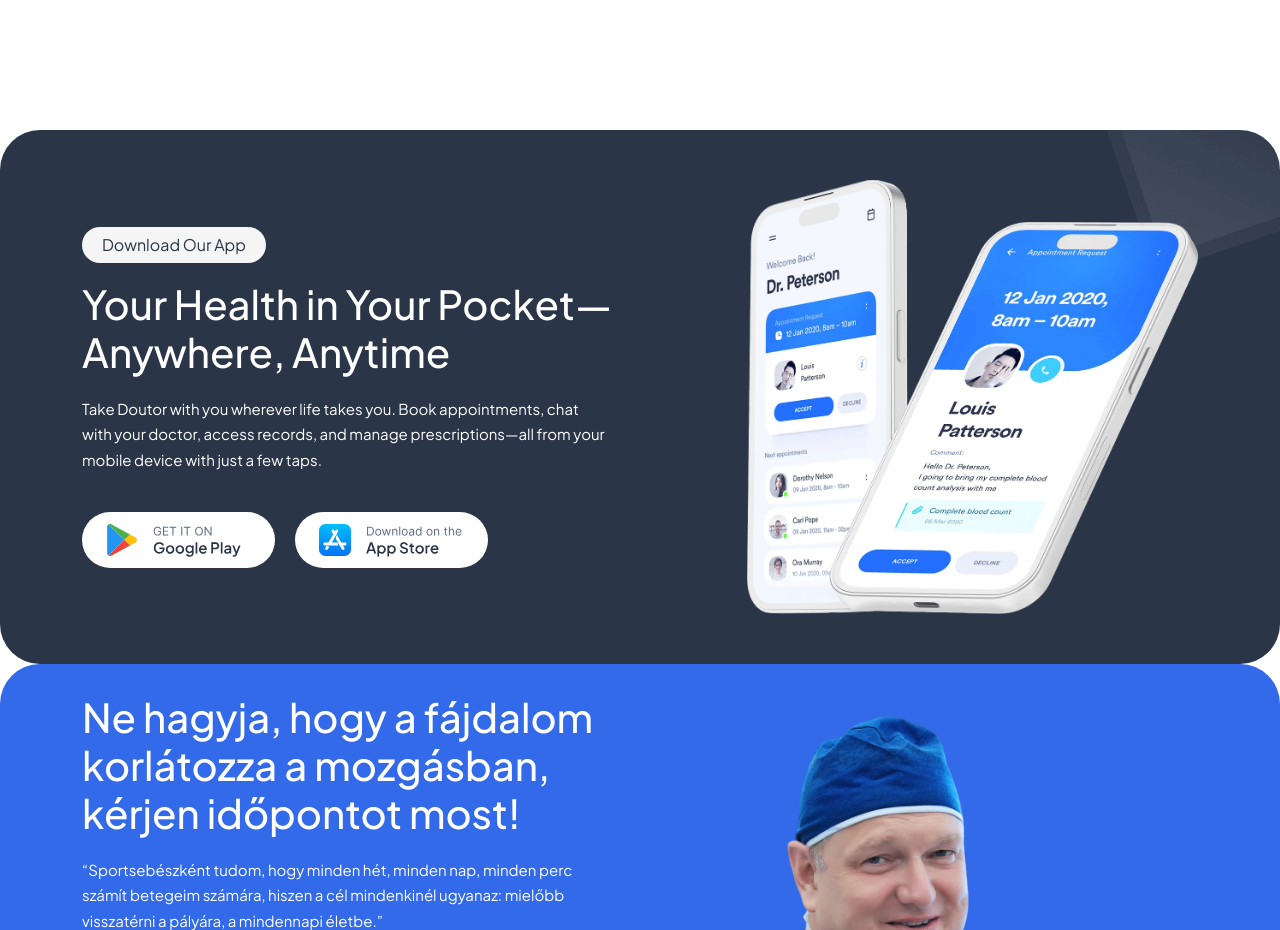
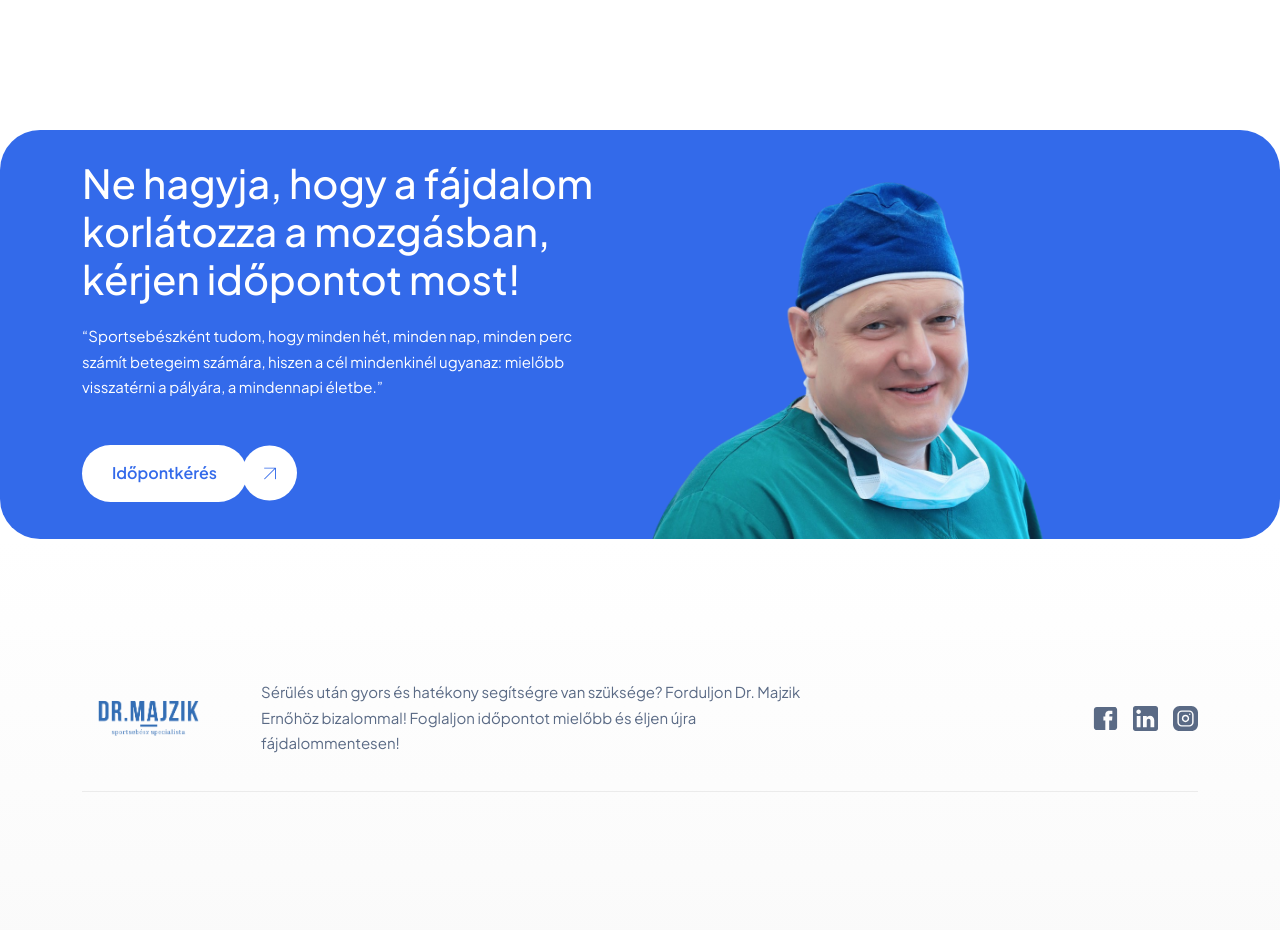
Before and after one commit to Anadasi/allinside.hu, a Next.js app: page / in a window 1280 px wide. Shown: the part 10840-11770 px from the top of the page. Built offline with nearby package versions, Linux system fonts and the light colour scheme.

Commit message:
bloginvises

```diff
--- a/src/app/page.tsx
+++ b/src/app/page.tsx
@@ -35,7 +35,7 @@ export default function Home() {
 
       <FrequentlyAskedQuestions />
 
-      <DownloadOurApp />
+      {/* <DownloadOurApp /> */}
 
       {/* <OurBlog /> */}
 
```
